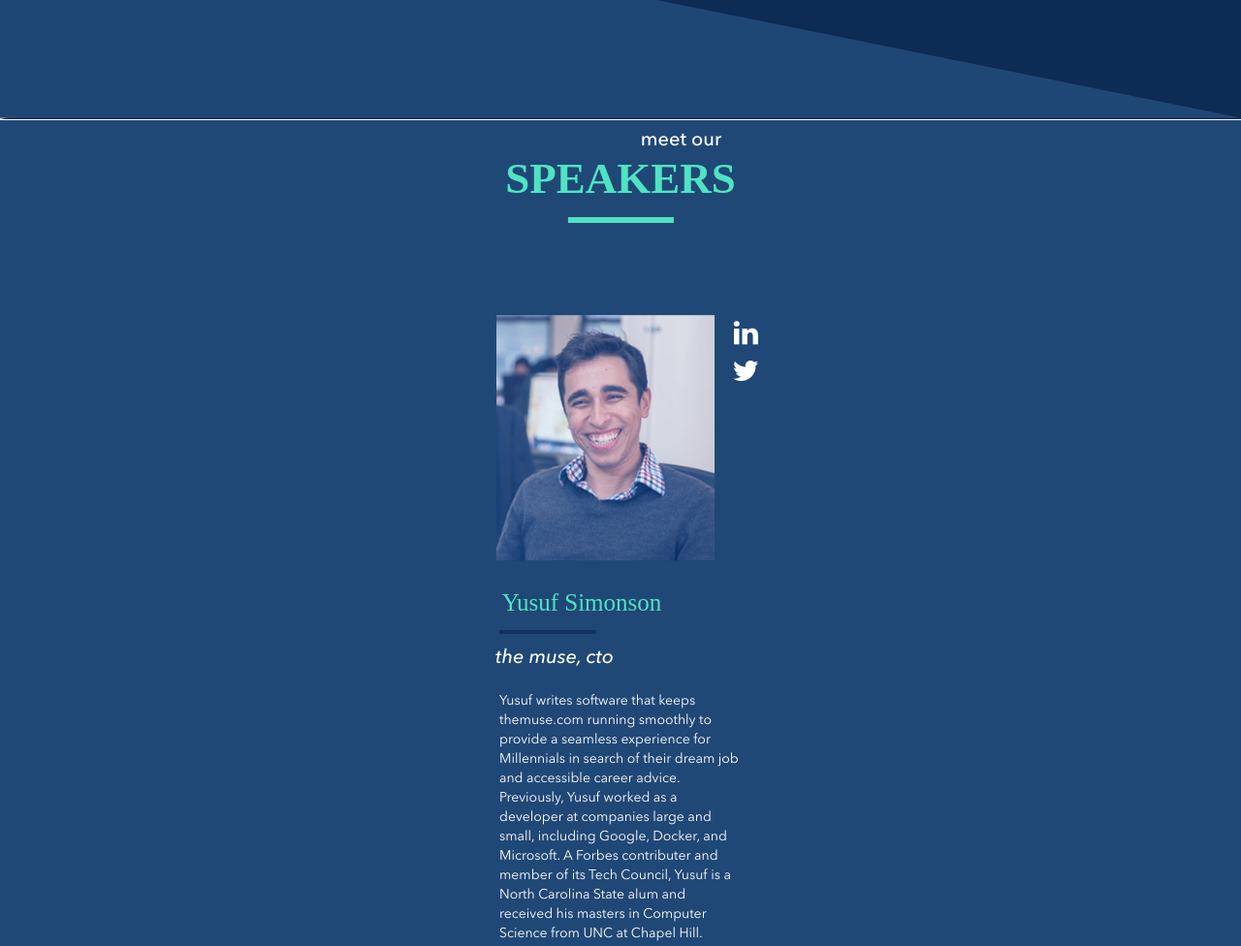
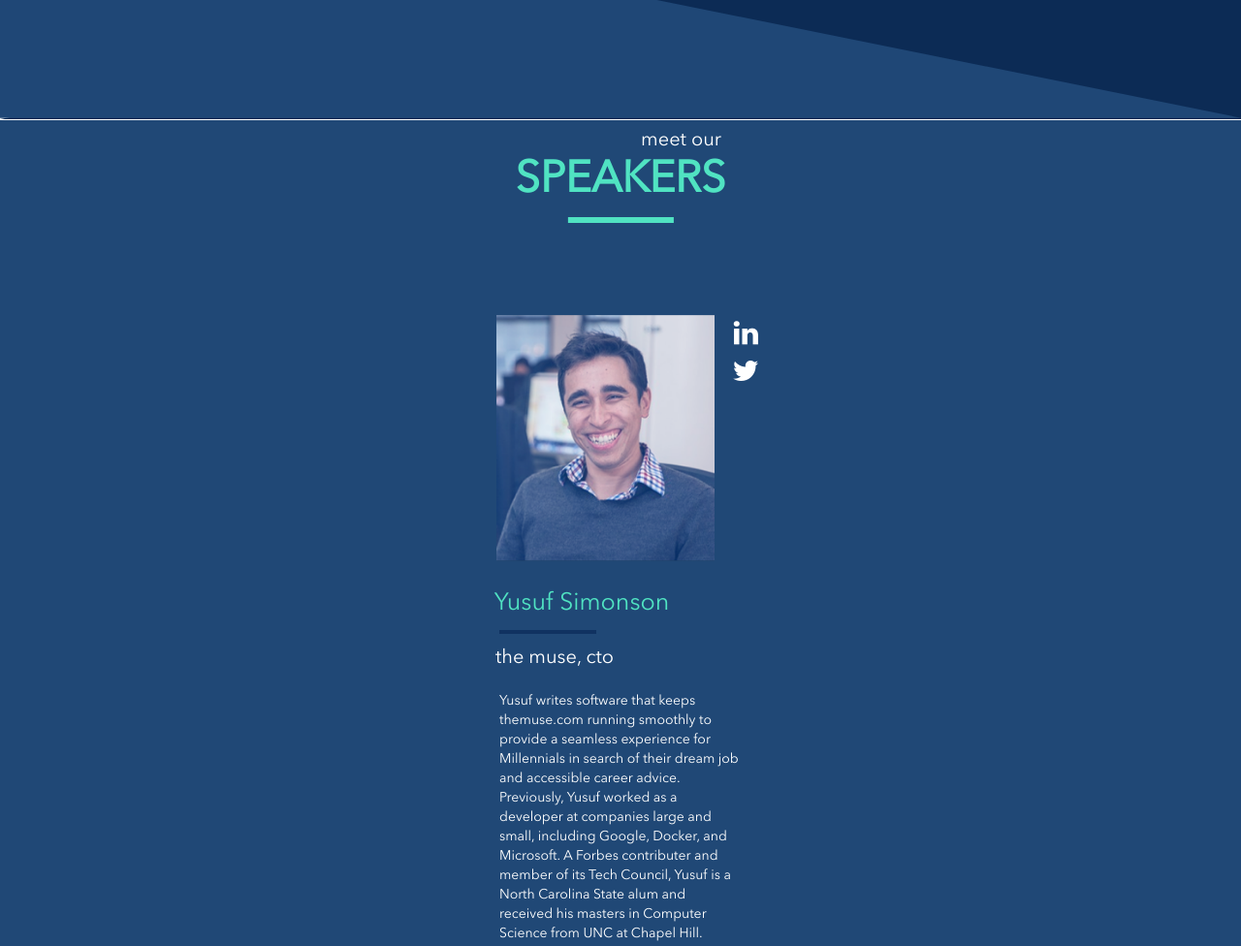
Before and after one commit to patriciaa/hackduke-education-landing, a plain HTML site: page index.html in a window 1280 px wide. Shown: the part 1360-2336 px from the top of the page at 97% size. Drawn offline with nearby package versions, Linux system fonts and the light colour scheme; files whose address does not match are found by name; a web font is replaced by a local one.

Commit message:
font styling

```diff
--- a/css/body.css
+++ b/css/body.css
@@ -65,14 +65,12 @@
 }
 
 .meet-text {
-	font-family: 'AvenirNext-Medium';
 	color: #FFFFFF;
 	padding-left: 125px;
 	font-size: 20px;
 }
 
 .speakers-text {
-	font-family: 'portermedium';
 	color: #50E3C2;
 	font-weight: bold;
 	font-size: 45px;
@@ -142,7 +140,6 @@
 }
 
 .name {
-	font-family: 'portermedium';
 	padding-top: 25px;
 	transform: translateX(-40px);
 	color: #50E3C2;
@@ -159,7 +156,6 @@
 
 .title {
 	transform: translateX(-68px);
-	font-family: 'AvenirNext-MediumItalic';
 	color: #FFFFFF;
 	font-size: 20px;
 }
```
